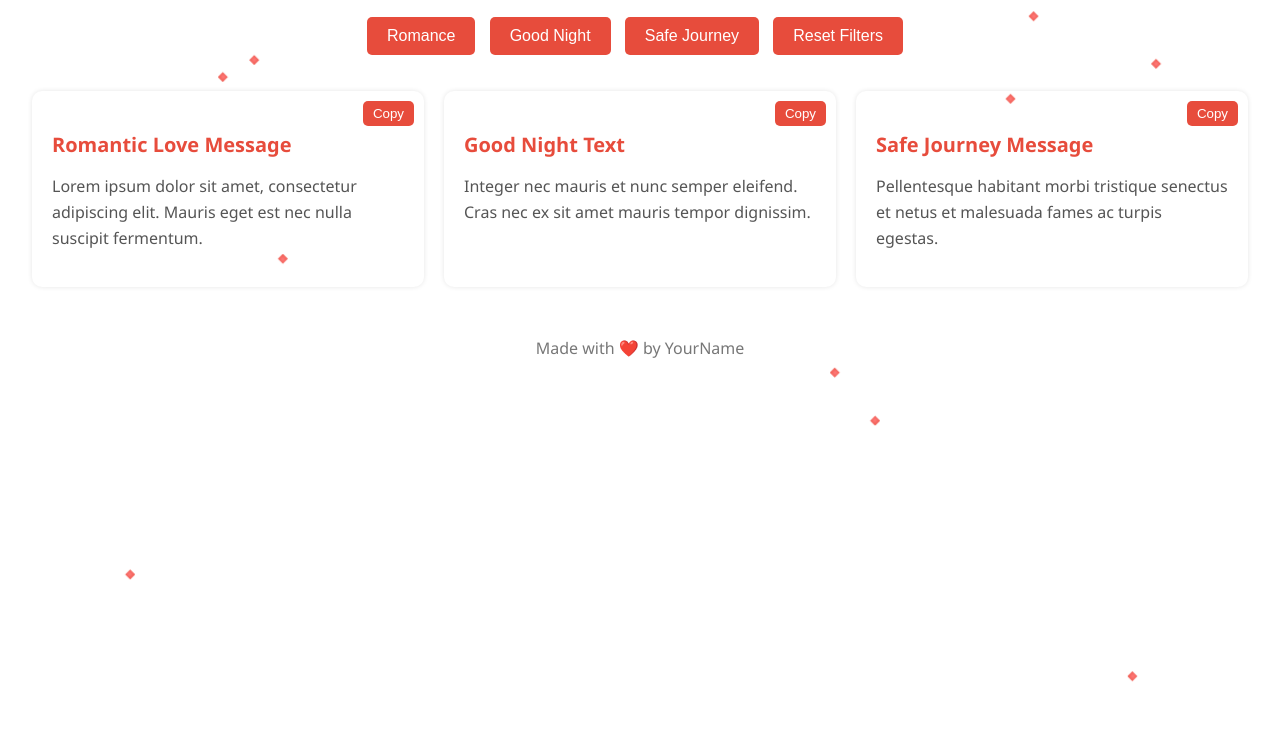
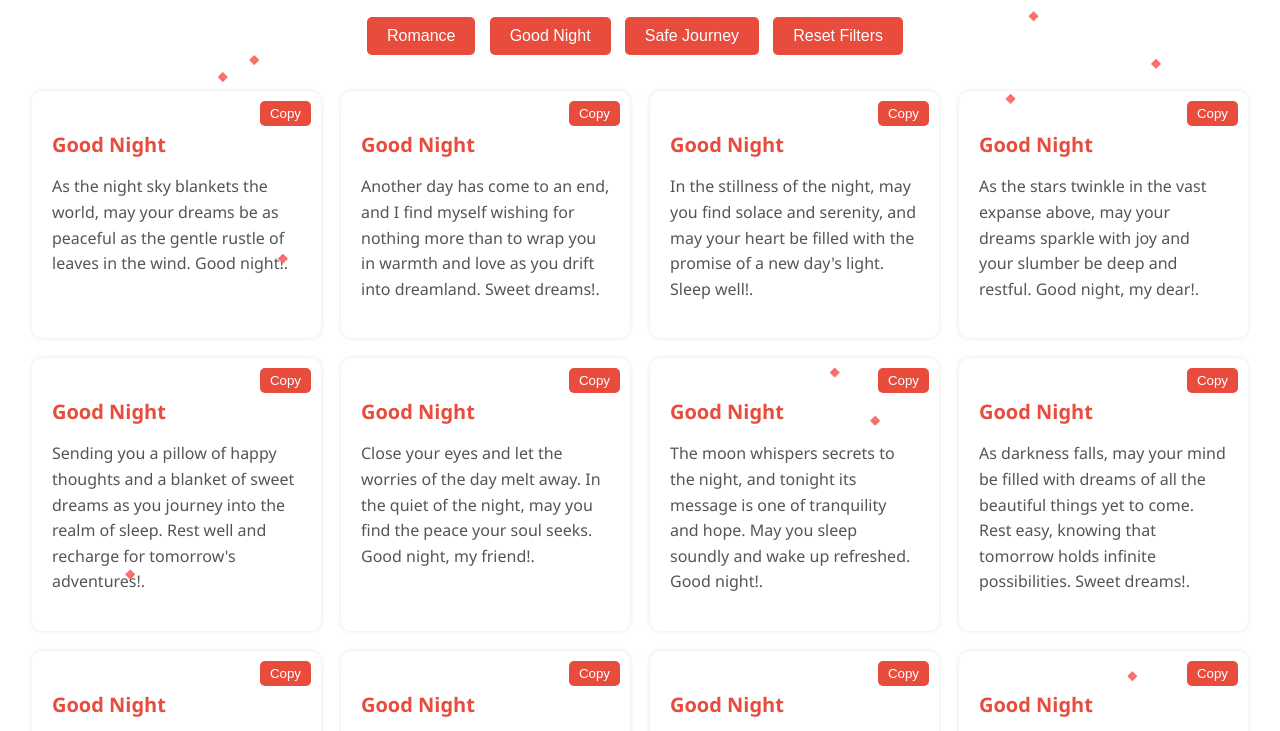
Before and after one commit to fesTech-cloud/Love-text-Client, a plain HTML site: page index.html in a window 1280 px wide. Shown: the part 67-798 px from the top of the page. Drawn offline with Linux system fonts and the light colour scheme.

Commit message:
added good night json data

```diff
--- /dev/null
+++ b/goodnight.json
@@ -0,0 +1,21 @@
+[
+    { "category": "Good Night", "title": "Good Night", "text": "As the night sky blankets the world, may your dreams be as peaceful as the gentle rustle of leaves in the wind. Good night!." },
+    { "category": "Good Night", "title": "Good Night", "text": "Another day has come to an end, and I find myself wishing for nothing more than to wrap you in warmth and love as you drift into dreamland. Sweet dreams!." },
+    { "category": "Good Night", "title": "Good Night", "text": "In the stillness of the night, may you find solace and serenity, and may your heart be filled with the promise of a new day's light. Sleep well!." },
+    { "category": "Good Night", "title": "Good Night", "text": "As the stars twinkle in the vast expanse above, may your dreams sparkle with joy and your slumber be deep and restful. Good night, my dear!." },
+    { "category": "Good Night", "title": "Good Night", "text": "Sending you a pillow of happy thoughts and a blanket of sweet dreams as you journey into the realm of sleep. Rest well and recharge for tomorrow's adventures!." },
+    { "category": "Good Night", "title": "Good Night", "text": "Close your eyes and let the worries of the day melt away. In the quiet of the night, may you find the peace your soul seeks. Good night, my friend!." },
+    { "category": "Good Night", "title": "Good Night", "text": "The moon whispers secrets to the night, and tonight its message is one of tranquility and hope. May you sleep soundly and wake up refreshed. Good night!." },
+    { "category": "Good Night", "title": "Good Night", "text": "As darkness falls, may your mind be filled with dreams of all the beautiful things yet to come. Rest easy, knowing that tomorrow holds infinite possibilities. Sweet dreams!." },
+    { "category": "Good Night", "title": "Good Night", "text": "Let the night weave its magic around you, wrapping you in its comforting embrace and guiding you gently into the land of dreams. Good night, sleep tight!." },
+    { "category": "Good Night", "title": "Good Night", "text": "May the moonlight bathe you in its soft glow, and may the stars watch over you as you surrender to the embrace of sleep. Sweet dreams, my love!." },
+    { "category": "Good Night", "title": "Good Night", "text": "As the day fades into night, may your worries fade into dreams, and may you awaken tomorrow feeling refreshed and ready to take on the world. Sleep well, my dear!." },
+    { "category": "Good Night", "title": "Good Night", "text": "The night is a canvas painted with the hues of dreams. May yours be a masterpiece filled with beauty and wonder. Good night, and sleep tight!." },
+    { "category": "Good Night", "title": "Good Night", "text": "As the world grows quiet and the stars begin to shine, I hope you find comfort in knowing that you are loved and cherished. Sweet dreams, my dear friend!." },
+    { "category": "Good Night", "title": "Good Night", "text": "As you lay your head down to rest, may you be surrounded by warmth and love, and may your dreams be filled with all the things that make your heart happy. Good night!." },
+    { "category": "Good Night", "title": "Good Night", "text": "In the silence of the night, may you find the answers you seek and the peace you deserve. Sleep well and dream sweetly, my dear!." },
+    { "category": "Good Night", "title": "Good Night", "text": "As the day comes to a close, may you find solace in the knowledge that you are cherished and valued. Good night, and may your dreams be as beautiful as you are!." },
+    { "category": "Good Night", "title": "Good Night", "text": "As the stars sprinkle the night sky with their shimmering light, may your dreams be illuminated with hope and possibility. Sleep well, my dear friend!." },
+    { "category": "Good Night", "title": "Good Night", "text": "In the stillness of the night, may you find comfort in the knowledge that you are not alone, and may your dreams be filled with warmth and happiness. Good night!." },
+    { "category": "Good Night", "title": "Good Night", "text": "As the day bids farewell and the night takes its place, may you find peace in the quiet moments and solace in the stillness. Sleep well, my dear!." }
+  ]
--- a/index.html
+++ b/index.html
@@ -4,107 +4,7 @@
 <meta charset="UTF-8">
 <meta name="viewport" content="width=device-width, initial-scale=1.0">
 <title>Love Text Web App</title>
-<style>
-    body {
-        font-family: 'Segoe UI', Tahoma, Geneva, Verdana, sans-serif;
-        margin: 0;
-        padding: 0;
-        /* background-color: #2D2926FF; */
-        /* overflow: hidden; */
-        position: relative;
-        padding: 0rem 2rem;
-    }
-    .love-particle {
-        position: absolute;
-        width: 10px;
-        height: 10px;
-        background-image: radial-gradient(circle, #ff7b7b, #e74c3c);
-        clip-path: polygon(50% 0%, 100% 50%, 50% 100%, 0% 50%);
-        animation: loveParticle 5s linear infinite;
-    }
-    @keyframes loveParticle {
-        0% {
-            transform: translate(0, 0);
-        }
-        50% {
-            transform: translate(20px, -20px);
-        }
-        100% {
-            transform: translate(0, 0);
-        }
-    }
-    /* .container {
-        max-width: 1200px;
-        margin: 20px auto;
-        padding: 20px;
-        background-color: #000;
-        border-radius: 10px;
-        box-shadow: 0 0 10px rgba(0, 0, 0, 0.1);
-    } */
-    h1 {
-        text-align: center;
-        color: #e74c3c;
-        margin-bottom: 20px;
-    }
-    .filters {
-        text-align: center;
-        margin-bottom: 20px;
-    }
-    .filter-btn {
-        padding: 10px 20px;
-        border: none;
-        background-color: #e74c3c;
-        color: #fff;
-        cursor: pointer;
-        border-radius: 5px;
-        font-size: 16px;
-        margin-right: 10px;
-        margin-bottom: 1rem;
-    }
-    .love-texts {
-        display: grid;
-        grid-template-columns: repeat(auto-fit, minmax(250px, 1fr));
-        gap: 20px;
-    }
-    .love-text {
-        position: relative;
-        background-color: #fff;
-        padding: 20px;
-        border-radius: 10px;
-        box-shadow: 0 0 5px rgba(0, 0, 0, 0.1);
-        transition: all 0.3s ease;
-    }
-    .love-text:hover {
-        transform: translateY(-5px);
-        box-shadow: 0 0 15px rgba(0, 0, 0, 0.1);
-    }
-    .love-text h3 {
-        color: #e74c3c;
-        font-size: 20px;
-        margin-bottom: 10px;
-    }
-    .love-text p {
-        color: #555;
-        font-size: 16px;
-        line-height: 1.6;
-    }
-    .copy-btn {
-        position: absolute;
-        top: 10px;
-        right: 10px;
-        padding: 5px 10px;
-        background-color: #e74c3c;
-        color: #fff;
-        border: none;
-        border-radius: 5px;
-        cursor: pointer;
-    }
-    footer {
-        text-align: center;
-        margin-top: 50px;
-        color: #777;
-    }
-</style>
+<link rel="stylesheet" href="styles.css">
 </head>
 <body>
 <div class="container">
@@ -116,21 +16,11 @@
         <button class="filter-btn" onclick="resetFilters()">Reset Filters</button>
     </div>
     <div class="love-texts">
-        <div class="love-text romance">
+        <!-- <div class="love-text romance">
             <h3>Romantic Love Message</h3>
             <p>Lorem ipsum dolor sit amet, consectetur adipiscing elit. Mauris eget est nec nulla suscipit fermentum.</p>
             <button class="copy-btn" onclick="copyText(this.previousElementSibling.innerText)">Copy</button>
-        </div>
-        <div class="love-text goodnight">
-            <h3>Good Night Text</h3>
-            <p>Integer nec mauris et nunc semper eleifend. Cras nec ex sit amet mauris tempor dignissim.</p>
-            <button class="copy-btn" onclick="copyText(this.previousElementSibling.innerText)">Copy</button>
-        </div>
-        <div class="love-text safejourney">
-            <h3>Safe Journey Message</h3>
-            <p>Pellentesque habitant morbi tristique senectus et netus et malesuada fames ac turpis egestas.</p>
-            <button class="copy-btn" onclick="copyText(this.previousElementSibling.innerText)">Copy</button>
-        </div>
+        </div> -->
         <!-- Add more love texts here -->
     </div>
     <footer>
@@ -138,54 +28,7 @@
     </footer>
 </div>
 
-<script>
-    // Function to create love particles
-    function createLoveParticle() {
-        const loveParticle = document.createElement('div');
-        loveParticle.classList.add('love-particle');
-        loveParticle.style.left = Math.random() * window.innerWidth + 'px';
-        loveParticle.style.top = Math.random() * window.innerHeight + 'px';
-        document.body.appendChild(loveParticle);
-
-        setTimeout(() => {
-            loveParticle.remove();
-        }, 5000);
-    }
-
-    // Generate love particles every 0.5 seconds
-    setInterval(createLoveParticle, 500);
-
-    function filterText(category) {
-        var loveTexts = document.querySelectorAll('.love-text');
-        loveTexts.forEach(function(text) {
-            if (text.classList.contains(category)) {
-                text.style.display = 'block';
-            } else {
-                text.style.display = 'none';
-            }
-        });
-    }
-
-    function resetFilters() {
-        var loveTexts = document.querySelectorAll('.love-text');
-        loveTexts.forEach(function(text) {
-            text.style.display = 'block';
-        });
-    }
-
-    function copyText(text) {
-        const el = document.createElement('textarea');
-        el.value = text;
-        document.body.appendChild(el);
-        el.select();
-        document.execCommand('copy');
-        document.body.removeChild(el);
-        alert('Text copied to clipboard!');
-
-        // Add love effect
-        createLoveParticle();
-    }
-</script>
+<script src="script.js"></script>
 
 </body>
 </html>
--- a/script.js
+++ b/script.js
@@ -0,0 +1,87 @@
+const textContianer = document.querySelector(".love-texts");
+console.log(textContianer);
+
+function copyText(text) {
+  const el = document.createElement("textarea");
+  el.value = text;
+  document.body.appendChild(el);
+  el.select();
+  document.execCommand("copy");
+  document.body.removeChild(el);
+  alert("Text copied to clipboard!");
+
+  // Add love effect
+  createLoveParticle();
+}
+
+const getData = async () => {
+  try {
+    const response = await fetch("goodnight.json");
+    const data = await response.json();
+
+    data.forEach((item) => {
+      const textBox = document.createElement("div");
+      textBox.classList.add("love-text", "romance");
+
+      const title = document.createElement("h3");
+      title.textContent = item.title;
+
+      const text = document.createElement("p");
+      text.textContent = item.text;
+
+      const button = document.createElement("button");
+      button.classList.add("copy-btn");
+      button.textContent = "Copy";
+      button.addEventListener("click", () => copyText(text.textContent));
+
+      textBox.appendChild(title);
+      textBox.appendChild(text);
+      textBox.appendChild(button);
+
+      textContianer.appendChild(textBox);
+    });
+  } catch (error) {
+    console.error("Error fetching data:", error);
+  }
+};
+
+getData();
+
+// textContianer.addEventListener("mouseover", () => {
+//   console.log("Text box");
+//   getData();
+// });
+
+// Function to create love particles
+function createLoveParticle() {
+  const loveParticle = document.createElement("div");
+  loveParticle.classList.add("love-particle");
+  loveParticle.style.left = Math.random() * window.innerWidth + "px";
+  loveParticle.style.top = Math.random() * window.innerHeight + "px";
+  document.body.appendChild(loveParticle);
+
+  setTimeout(() => {
+    loveParticle.remove();
+  }, 5000);
+}
+
+// Generate love particles every 0.5 seconds
+setInterval(createLoveParticle, 500);
+
+function filterText(category) {
+  var loveTexts = document.querySelectorAll(".love-text");
+  loveTexts.forEach(function (text) {
+    if (text.classList.contains(category)) {
+      text.style.display = "block";
+    } else {
+      text.style.display = "none";
+    }
+  });
+}
+
+function resetFilters() {
+  var loveTexts = document.querySelectorAll(".love-text");
+  loveTexts.forEach(function (text) {
+    text.style.display = "block";
+  });
+}
--- a/styles.css
+++ b/styles.css
@@ -0,0 +1,99 @@
+body {
+    font-family: 'Segoe UI', Tahoma, Geneva, Verdana, sans-serif;
+    margin: 0;
+    padding: 0;
+    /* background-color: #2D2926FF; */
+    /* overflow: hidden; */
+    position: relative;
+    padding: 0rem 2rem;
+}
+.love-particle {
+    position: absolute;
+    width: 10px;
+    height: 10px;
+    background-image: radial-gradient(circle, #ff7b7b, #e74c3c);
+    clip-path: polygon(50% 0%, 100% 50%, 50% 100%, 0% 50%);
+    animation: loveParticle 5s linear infinite;
+}
+@keyframes loveParticle {
+    0% {
+        transform: translate(0, 0);
+    }
+    50% {
+        transform: translate(20px, -20px);
+    }
+    100% {
+        transform: translate(0, 0);
+    }
+}
+/* .container {
+    max-width: 1200px;
+    margin: 20px auto;
+    padding: 20px;
+    background-color: #000;
+    border-radius: 10px;
+    box-shadow: 0 0 10px rgba(0, 0, 0, 0.1);
+} */
+h1 {
+    text-align: center;
+    color: #e74c3c;
+    margin-bottom: 20px;
+}
+.filters {
+    text-align: center;
+    margin-bottom: 20px;
+}
+.filter-btn {
+    padding: 10px 20px;
+    border: none;
+    background-color: #e74c3c;
+    color: #fff;
+    cursor: pointer;
+    border-radius: 5px;
+    font-size: 16px;
+    margin-right: 10px;
+    margin-bottom: 1rem;
+}
+.love-texts {
+    display: grid;
+    grid-template-columns: repeat(auto-fit, minmax(250px, 1fr));
+    gap: 20px;
+}
+.love-text {
+    position: relative;
+    background-color: #fff;
+    padding: 20px;
+    border-radius: 10px;
+    box-shadow: 0 0 5px rgba(0, 0, 0, 0.1);
+    transition: all 0.3s ease;
+}
+.love-text:hover {
+    transform: translateY(-5px);
+    box-shadow: 0 0 15px rgba(0, 0, 0, 0.1);
+}
+.love-text h3 {
+    color: #e74c3c;
+    font-size: 20px;
+    margin-bottom: 10px;
+}
+.love-text p {
+    color: #555;
+    font-size: 16px;
+    line-height: 1.6;
+}
+.copy-btn {
+    position: absolute;
+    top: 10px;
+    right: 10px;
+    padding: 5px 10px;
+    background-color: #e74c3c;
+    color: #fff;
+    border: none;
+    border-radius: 5px;
+    cursor: pointer;
+}
+footer {
+    text-align: center;
+    margin-top: 50px;
+    color: #777;
+}
```
Also changed, not shown: data.json (added, +7 -0 lines).
